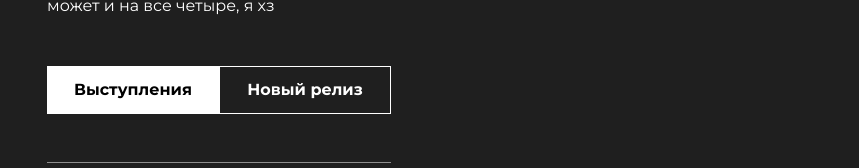
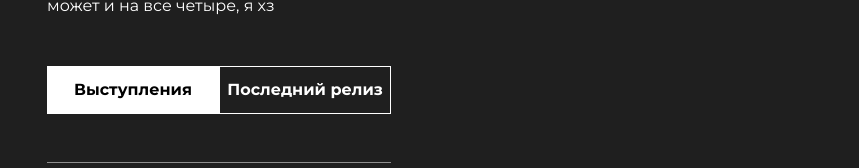
Before and after one commit to makridenko/pad-site, a React (Create React App) app in the folder client/: page / in a window 1280 px wide. Shown: the part 222-390 px from the top of the page, without its empty margins (421-1280 px from the left). Built offline with nearby package versions, Linux system fonts and the light colour scheme.

Commit message:
change text on button

```diff
--- a/client/src/components/Main/Main.js
+++ b/client/src/components/Main/Main.js
@@ -125,7 +125,7 @@ const Main = () => {
                     />
                     <Button
                         active={isNewRelease ? true : false}
-                        text={'Новый релиз'}
+                        text={'Последний релиз'}
                         onClick={() => setNewRelease(true)}
                     />
                 </ButtonsContainer>
```
